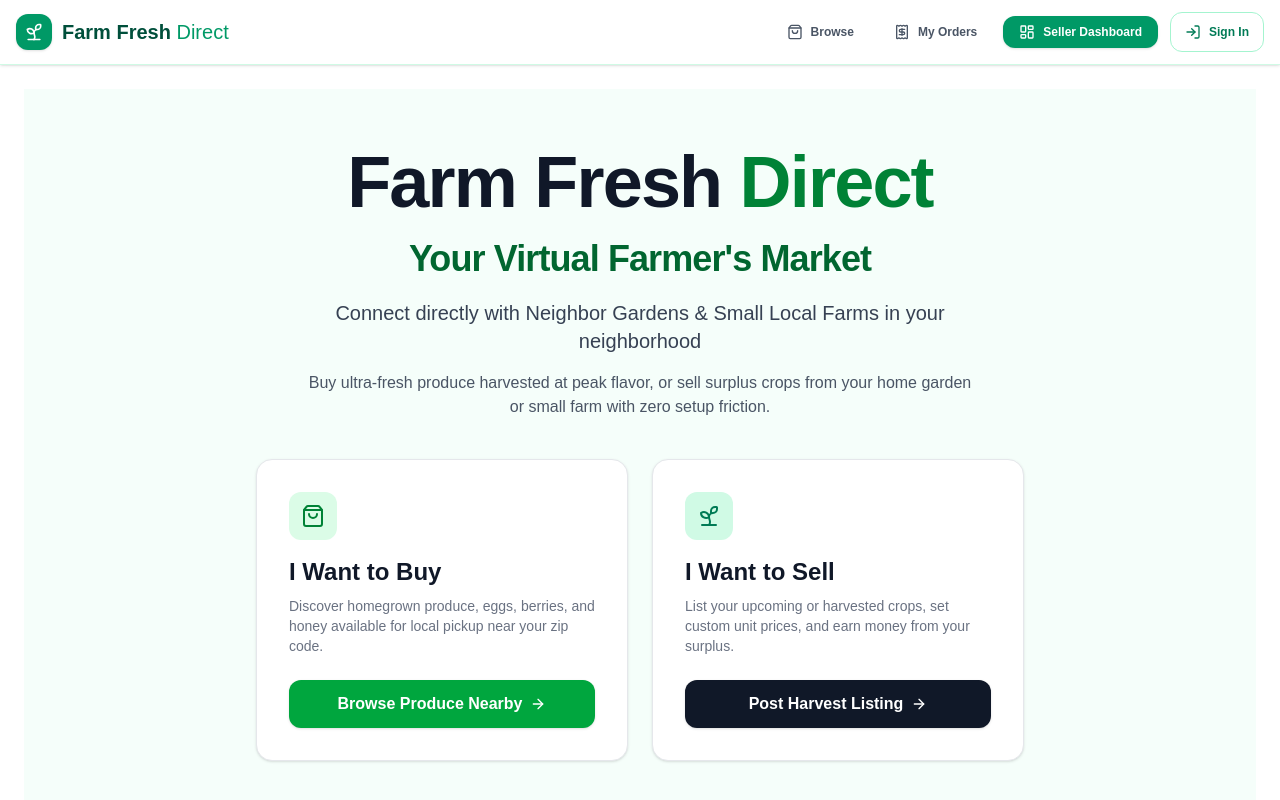
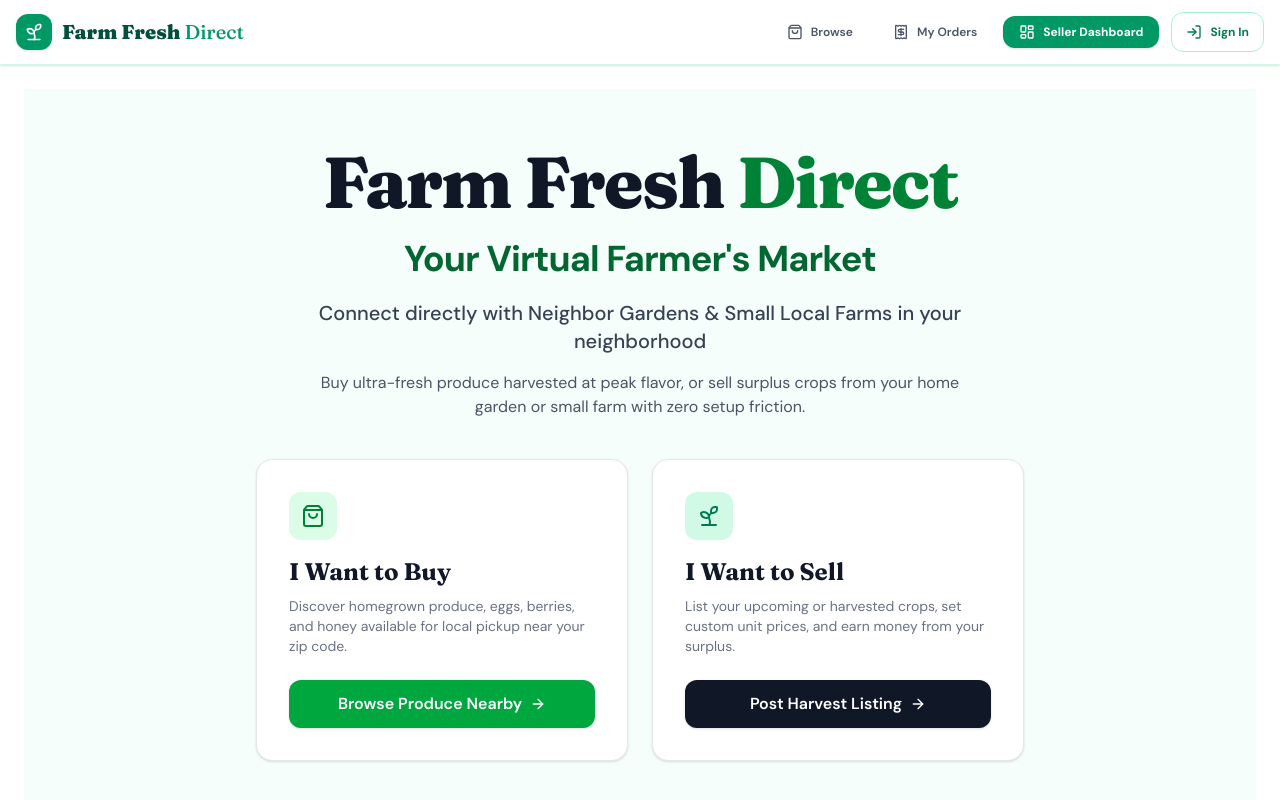
Before and after one commit to cruzin-ui/farm-fresh, a Next.js app: page / in a window 1280 px wide. Shown: the top 800 px of the page. Built offline with nearby package versions, Linux system fonts and the light colour scheme; no server answers.

Commit message:
Font Update

```diff
--- a/app/globals.css
+++ b/app/globals.css
@@ -14,7 +14,14 @@
 body {
   color: var(--foreground);
   background: var(--background);
-  font-family: Arial, Helvetica, sans-serif;
+  font-family: var(--font-body), Arial, Helvetica, sans-serif;
+}
+
+h1,
+h2,
+h3,
+.font-heading {
+  font-family: var(--font-heading), Georgia, 'Times New Roman', serif;
 }
 
 /* Tailwind's gray-400 is too light for text on white (about 2.5:1, against
--- a/app/layout.tsx
+++ b/app/layout.tsx
@@ -1,19 +1,23 @@
 import type { Metadata, Viewport } from "next";
 import BottomNav from "@/components/BottomNav";
 import AccountMenu from "@/components/AccountMenu";
-import { Geist, Geist_Mono } from "next/font/google";
+import { DM_Sans, Fraunces } from "next/font/google";
 import "./globals.css";
 import Link from "next/link";
 import { Sprout, ShoppingBag, LayoutDashboard, Receipt } from "lucide-react";
 
-const geistSans = Geist({
-  variable: "--font-geist-sans",
+// Body text: a clean, friendly sans-serif. Headings: a soft serif with a
+// hand-made, market-stall feel. Both are applied in globals.css.
+const bodyFont = DM_Sans({
+  variable: "--font-body",
   subsets: ["latin"],
+  display: "swap",
 });
 
-const geistMono = Geist_Mono({
-  variable: "--font-geist-mono",
+const headingFont = Fraunces({
+  variable: "--font-heading",
   subsets: ["latin"],
+  display: "swap",
 });
 
 export const metadata: Metadata = {
@@ -41,12 +45,12 @@ export default function RootLayout({
   return (
     <html lang="en">
       <body
-        className={`${geistSans.variable} ${geistMono.variable} antialiased bg-emerald-50/30 text-gray-900 min-h-screen flex flex-col`}
+        className={`${bodyFont.variable} ${headingFont.variable} antialiased bg-emerald-50/30 text-gray-900 min-h-screen flex flex-col`}
       >
         {/* SHARED TOP NAVIGATION */}
         <header className="bg-white/90 backdrop-blur-md border-b border-emerald-100 sticky top-0 z-50 shadow-sm">
           <div className="max-w-7xl mx-auto px-4 h-16 flex items-center justify-between">
-            <Link href="/browse" className="flex items-center gap-2.5 font-black text-xl text-emerald-900">
+            <Link href="/browse" className="font-heading flex items-center gap-2.5 font-black text-xl text-emerald-900">
               <div className="p-2 bg-emerald-600 text-white rounded-xl shadow-sm">
                 <Sprout className="w-5 h-5" />
               </div>
```
